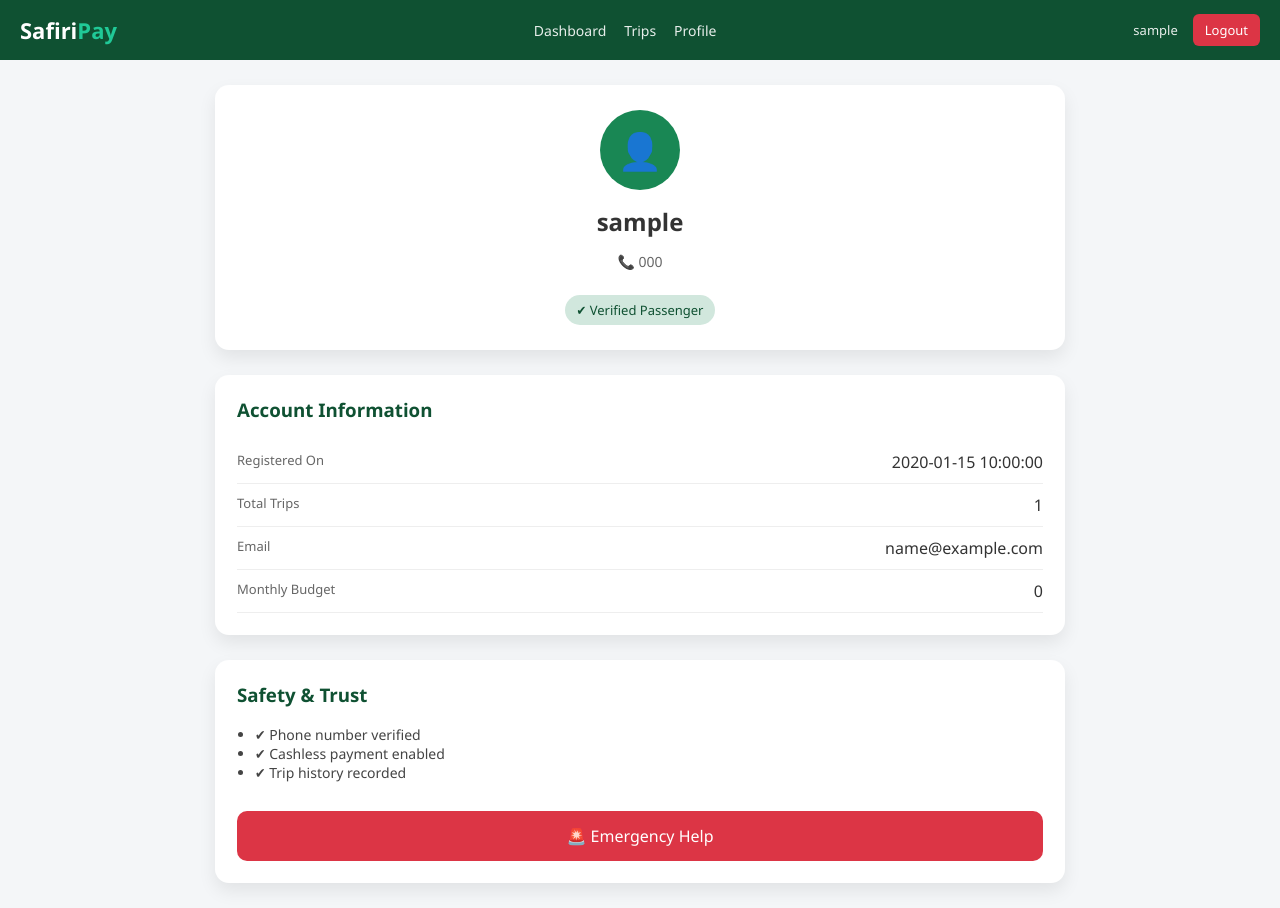
After one commit to Kanyotu/transportsys, a PHP site: page /profile.php in a window 1280 px wide. The commit adds this page. Run offline with PHP 8.4, Linux system fonts and the light colour scheme; the visitor is signed in with stand-in values (Sample User, id 1); tables that the repository leaves empty or names only in its code hold one stand-in row (values such as "Sample post").

Commit message:
second commit

```diff
--- a/userveiw/header.php
+++ b/userveiw/header.php
@@ -8,6 +8,7 @@ session_start();
   <title>SafiriPay</title>
   <meta name="viewport" content="width=device-width, initial-scale=1.0">
   <link rel="stylesheet" href="header.css">
+  <link rel="icon" href="car.jpeg" type="image/jpeg">
 </head>
 
 <body>
@@ -18,8 +19,9 @@ session_start();
 
   <nav class="nav-links">
     <a href="dashboard.php">Dashboard</a>
-    <a href="transactions.php">Trips</a>
-    <a href="analytics.php">Spending</a>
+    <a href="trips.php">Trips</a>
+
+
     <a href="profile.php">Profile</a>
   </nav>
 
--- a/userveiw/landing.css
+++ b/userveiw/landing.css
@@ -1,3 +1,5 @@
+/* rgb(54, 38, 73) */
+
 * {
   box-sizing: border-box;
   font-family: 'Segoe UI', Tahoma, sans-serif;
@@ -6,7 +8,7 @@
 body {
   margin: 0;
   background: #f8f9fa;
-  color: #222;
+  color:rgb(61, 50, 74);
 }
 
 /* NAVBAR */
--- a/userveiw/landingheader.php
+++ b/userveiw/landingheader.php
@@ -5,6 +5,7 @@
     <meta name="viewport" content="width=device-width, initial-scale=1.0">
     <title>Document</title>
     <link rel="stylesheet" href="landing.css">
+    <link rel="icon" href="car.jpeg" type="image/jpeg">
 </head>
 <body>
   <header class="navbar">
--- a/userveiw/landingpage.php
+++ b/userveiw/landingpage.php
@@ -21,7 +21,7 @@ include 'landingheader.php';
       Scan a QR code, choose your destination, pay via MPesa,
       and get your seat instantly.
     </p>
-    <a href="register.html" class="hero-btn">Start Using SafiriPay</a>
+    <a href="register.php" class="hero-btn">Start Using SafiriPay</a>
   </section>
 
   <!-- FEATURES -->
--- a/userveiw/login.php
+++ b/userveiw/login.php
@@ -45,6 +45,7 @@ if ($_SERVER["REQUEST_METHOD"] == "POST") {
   <title>SafiriPay | Login</title>
   <meta name="viewport" content="width=device-width, initial-scale=1.0">
   <link rel="stylesheet" href="login.css">
+
 </head>
 <body>
   <div class="login-container">
--- /dev/null
+++ b/userveiw/profile.css
@@ -0,0 +1,180 @@
+* {
+  box-sizing: border-box;
+  font-family: 'Segoe UI', Tahoma, sans-serif;
+}
+
+body {
+  margin: 0;
+  background: #f4f6f8;
+  color: #333;
+}
+
+/* TOP BAR */
+.topbar {
+  background: linear-gradient(135deg, #0f5132, #198754);
+  color: white;
+  padding: 15px 20px;
+  display: flex;
+  justify-content: space-between;
+  align-items: center;
+}
+
+.logo {
+  font-size: 22px;
+  font-weight: bold;
+}
+
+.logo span {
+  color: #20c997;
+}
+
+.back {
+  color: white;
+  text-decoration: none;
+  font-size: 14px;
+}
+
+/* CONTAINER */
+.container {
+  max-width: 900px;
+  margin: auto;
+  padding: 25px;
+}
+
+/* PROFILE CARD */
+.profile-card {
+  background: white;
+  padding: 25px;
+  border-radius: 14px;
+  text-align: center;
+  box-shadow: 0 8px 18px rgba(0,0,0,0.08);
+  margin-bottom: 25px;
+}
+
+.avatar {
+  width: 80px;
+  height: 80px;
+  background: #198754;
+  border-radius: 50%;
+  margin: auto;
+  display: flex;
+  align-items: center;
+  justify-content: center;
+  font-size: 36px;
+  color: white;
+}
+
+.profile-card h2 {
+  margin: 15px 0 5px;
+}
+
+.phone {
+  color: #666;
+  font-size: 14px;
+}
+
+.status {
+  margin-top: 10px;
+  display: inline-block;
+  padding: 6px 12px;
+  border-radius: 20px;
+  font-size: 13px;
+}
+
+.verified {
+  background: #d1e7dd;
+  color: #0f5132;
+}
+
+/* DETAILS */
+.details-card {
+  background: white;
+  padding: 22px;
+  border-radius: 14px;
+  box-shadow: 0 8px 18px rgba(0,0,0,0.08);
+  margin-bottom: 25px;
+}
+
+.details-card h3 {
+  margin-top: 0;
+  color: #0f5132;
+}
+
+.detail {
+  display: flex;
+  justify-content: space-between;
+  padding: 10px 0;
+  border-bottom: 1px solid #eee;
+}
+
+.detail span {
+  font-size: 13px;
+  color: #666;
+}
+
+.detail p {
+  margin: 0;
+  font-weight: 500;
+}
+
+.edit-btn {
+  display: inline-block;
+  margin-top: 15px;
+  padding: 10px 18px;
+  background: #198754;
+  color: white;
+  text-decoration: none;
+  border-radius: 8px;
+}
+
+/* SAFETY */
+.safety-card {
+  background: white;
+  padding: 22px;
+  border-radius: 14px;
+  box-shadow: 0 8px 18px rgba(0,0,0,0.08);
+}
+
+.safety-card h3 {
+  margin-top: 0;
+  color: #0f5132;
+}
+
+.safety-card ul {
+  padding-left: 18px;
+  font-size: 14px;
+  color: #444;
+}
+
+.panic-btn {
+  width: 100%;
+  margin-top: 15px;
+  padding: 14px;
+  background: #dc3545;
+  color: white;
+  border: none;
+  border-radius: 10px;
+  font-size: 16px;
+  cursor: pointer;
+}
+input{
+  outline:none;
+  border:1px solid #ccc;
+  font-size:14px;
+  font-family: 'Segoe UI', Tahoma, sans-serif;
+  color:#333;
+    padding:8px 10px;
+
+}
+
+/* MOBILE */
+@media (max-width: 600px) {
+  .container {
+    padding: 18px;
+  }
+
+  .detail {
+    flex-direction: column;
+    gap: 5px;
+  }
+}
--- /dev/null
+++ b/userveiw/profile.php
@@ -0,0 +1,137 @@
+<?php
+
+include 'header.php';
+include 'checkinguserindb.php';
+
+
+if (!isset($_SESSION['user_id'])) {
+    header("Location: login.php");
+    exit();
+}
+$userid= $_SESSION['user_id'];
+
+$sql = "SELECT * FROM users WHERE userid = ?";
+$stmt = $conn->prepare($sql);
+if (!$stmt) {
+    echo "Database error.".$conn->error;
+    exit();
+}
+$stmt->bind_param("i", $userid);
+$stmt->execute();
+$result = $stmt->get_result();
+if ($result->num_rows === 1) {
+    $user = $result->fetch_assoc();
+
+} else {
+    echo "User not found.";
+    exit();
+}
+
+$stmt = $conn->prepare("SELECT COUNT(*) FROM trips WHERE userid = ?");
+if (!$stmt) {
+    echo "Database error.".$conn->error;
+    exit();
+}
+
+$stmt->bind_param("i", $userid);
+$stmt->execute();
+$stmt->bind_result($total_trips);
+$stmt->fetch();
+$stmt->close();
+
+
+?>
+<!DOCTYPE html>
+<html lang="en">
+<head>
+  <meta charset="UTF-8">
+  <title>SafiriPay | Profile</title>
+  <meta name="viewport" content="width=device-width, initial-scale=1.0">
+  <link rel="stylesheet" href="profile.css">
+
+</head>
+<body>
+
+
+  <main class="container">
+
+    <!-- PROFILE CARD -->
+    <section class="profile-card">
+      <div class="avatar">
+        <span>👤</span>
+      </div>
+
+      <h2><?php echo $_SESSION['username']?></h2>
+      <p class="phone">📞 <?php echo htmlspecialchars($user['phoneno'])?></p>
+
+      <div class="status verified">
+        ✔ Verified Passenger
+      </div>
+    </section>
+
+    <!-- PROFILE DETAILS -->
+    <section class="details-card">
+      <h3>Account Information</h3>
+
+
+      <div class="detail">
+        <span>Registered On</span>
+        <p><?php echo htmlspecialchars($user['datejoined'])?></p>
+      </div>
+
+      <div class="detail">
+        <span>Total Trips</span>
+        <p><?php echo htmlspecialchars($total_trips)?></p>
+      </div>
+       <?php
+     if (!$user['email']&& empty($user['email'])&& is_null($user['monthlybudget'])) {
+        echo "
+
+        <div class=\"detail\">
+        <form class=\"settings-form\" action=\"updateprofile.php\" method=\"POST\">
+        <span>Email</span><br>
+        <input type=\"email\" placeholder=\"Add your email address\" name=\"email\"/><br>
+        <span>Monthly Budget</span><br>
+        <input type=\"number\" name=\"monthlybudget\" placeholder=\"Set a monthly budget\"/><br><br>
+        <input type=\"submit\" value=\"Edit profile\" class=\"edit-btn\"/>
+        </form>
+        </div>
+
+        ";
+      }else{
+        echo "
+        <div class=\"detail\">
+        <span>Email</span>
+        <p>".htmlspecialchars($user['email'])."</p>
+        </div>
+
+        <div class=\"detail\">
+        <span>Monthly Budget</span>
+        <p>".htmlspecialchars(number_format($user['monthlybudget']))."</p>
+        </div>
+        ";
+      }
+      ?>
+
+      <!-- <a href="#" class="edit-btn">Edit Profile</a> -->
+    </section>
+
+    <!-- SAFETY SECTION -->
+    <section class="safety-card">
+      <h3>Safety & Trust</h3>
+
+      <ul>
+        <li>✔ Phone number verified</li>
+        <li>✔ Cashless payment enabled</li>
+        <li>✔ Trip history recorded</li>
+      </ul>
+
+      <button class="panic-btn">🚨 Emergency Help</button>
+    </section>
+
+
+
+  </main>
+
+</body>
+</html>
--- a/userveiw/register.php
+++ b/userveiw/register.php
@@ -1,5 +1,10 @@
 <?php
 include 'database.php';
+
+if(isset($_SESSION['user_id'])) {
+    header("Location: dashboard.php");
+    exit();
+}
 
 if ($_SERVER["REQUEST_METHOD"] == "POST") {
     // Full name
--- /dev/null
+++ b/userveiw/trips.css
@@ -0,0 +1,4 @@
+* {
+  box-sizing: border-box;
+  font-family: 'Segoe UI', Tahoma, sans-serif;
+}
```
Also changed, not shown: userveiw/dashboard.css (added, +131 -0 lines), userveiw/dashboard.php (+88 -0 lines), userveiw/trips.php (added, +24 -0 lines), userveiw/updateprofile.php (added, +18 -0 lines), userveiw/car.jpeg (added), userveiw/complaints.php (added).
